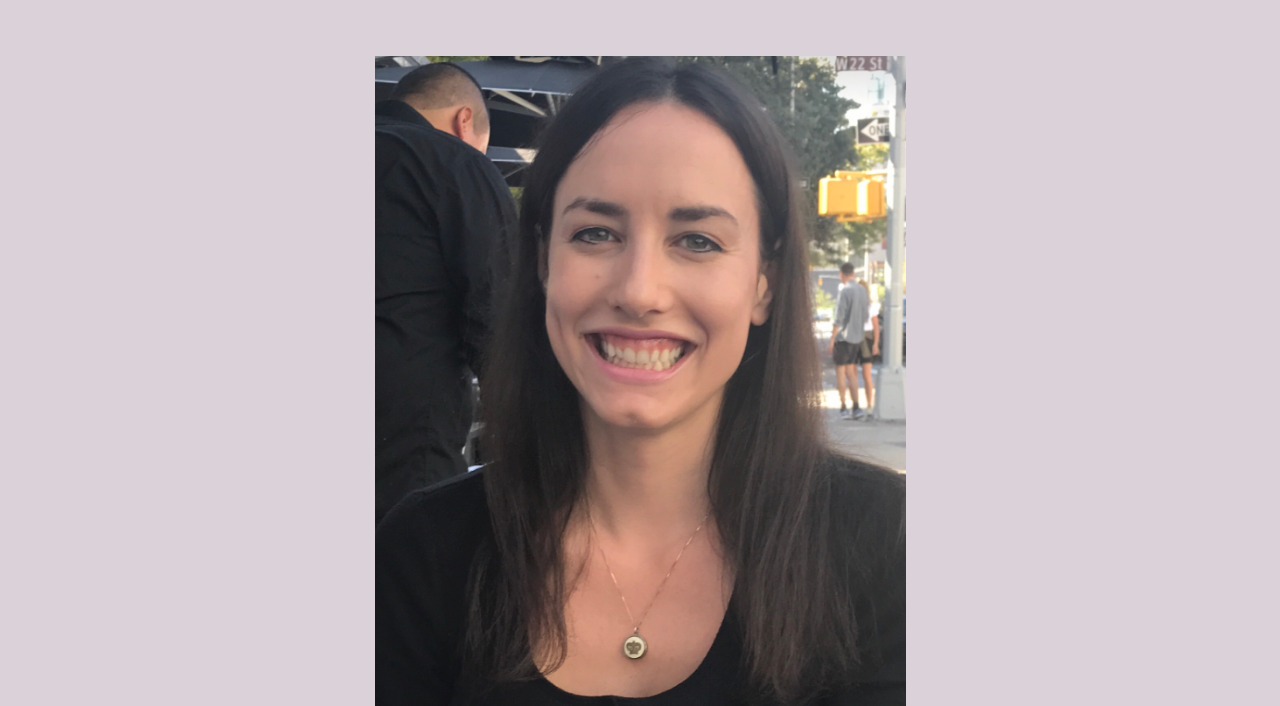
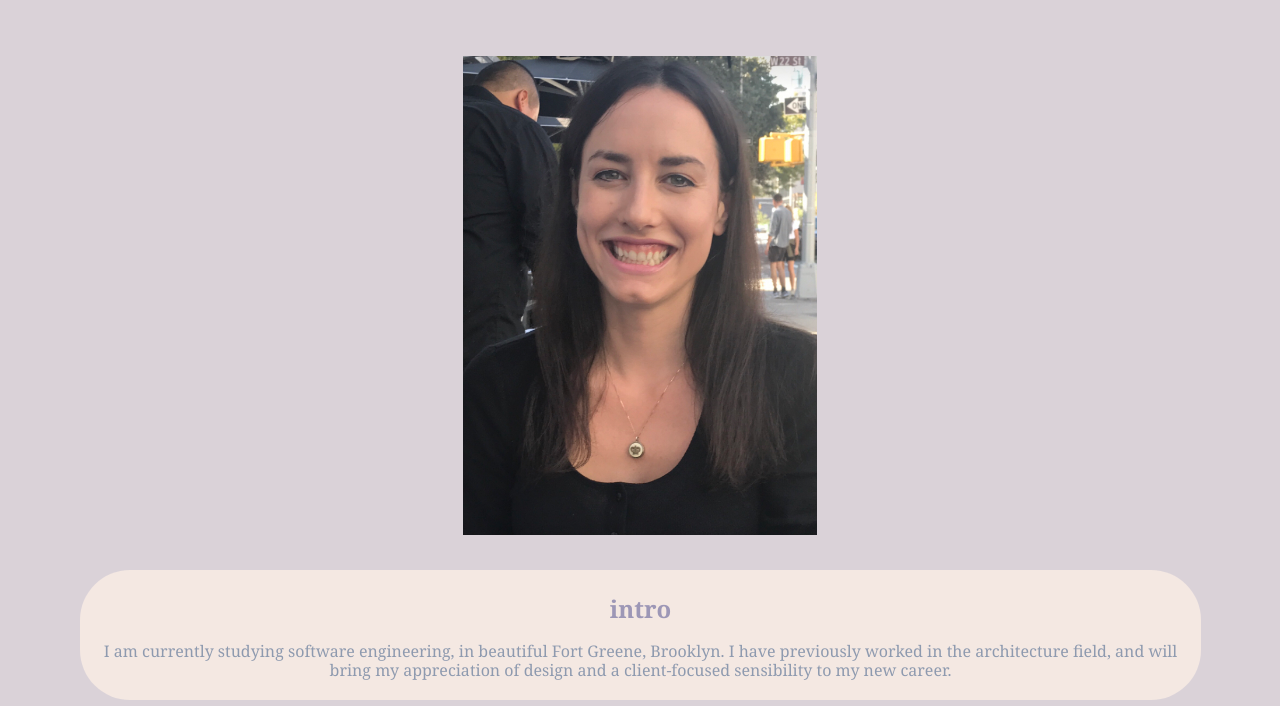
Before and after one commit to theresa-piazza/portfolio-page, a plain HTML site: page index.html in a window 1280 px wide. Shown: the part 94-800 px from the top of the page. Drawn offline with nearby package versions, Linux system fonts and the light colour scheme; a script that the page names is missing.

Commit message:
photo resize

```diff
--- a/style.css
+++ b/style.css
@@ -73,8 +73,8 @@ article {
 
 /* the image is sized to be smaller than its full size */
 img {
-  width: 45%;
-  height: 45%;
+  width: 30%;
+  height: 30%;
 }
 
 container {
```
